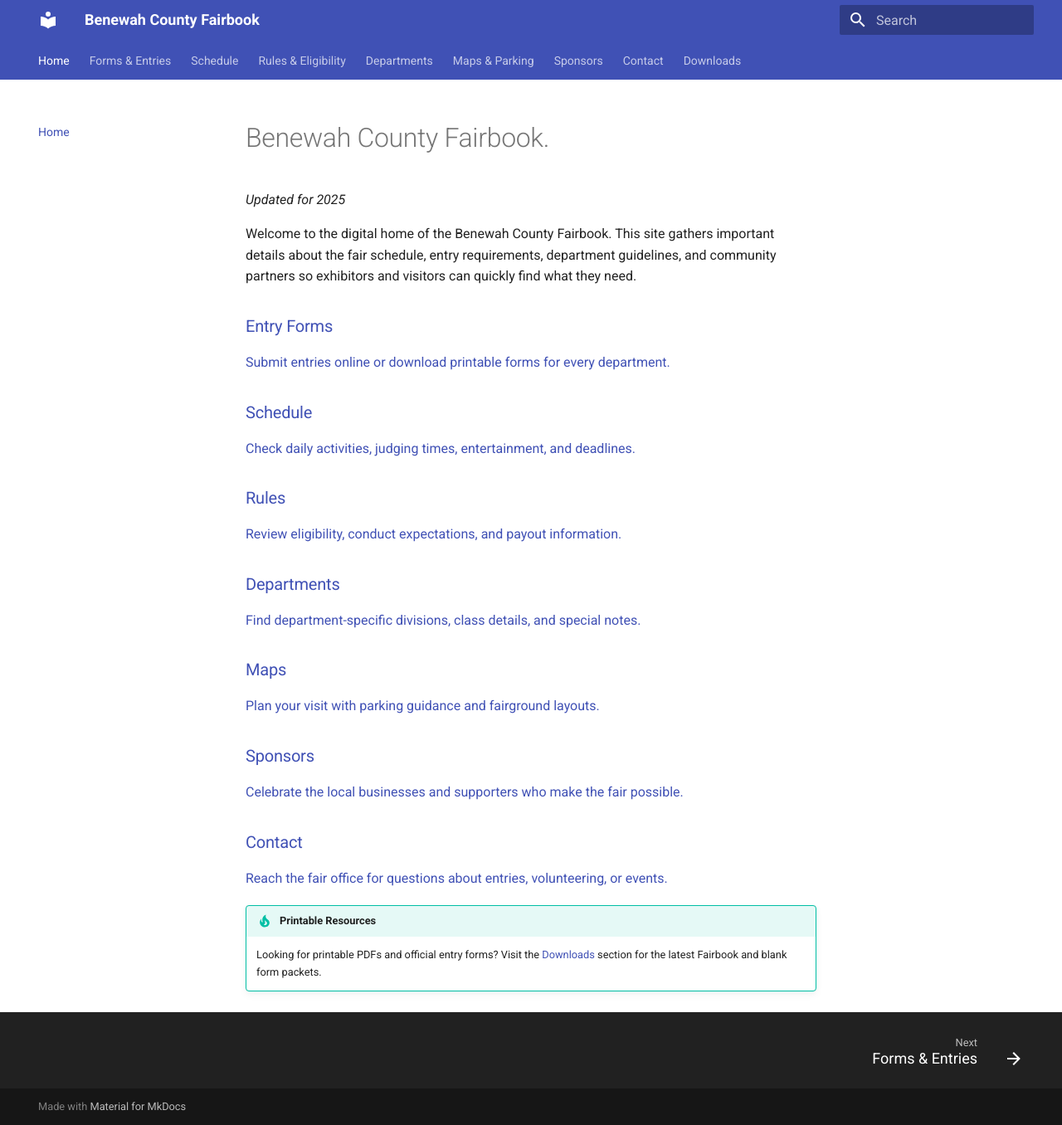
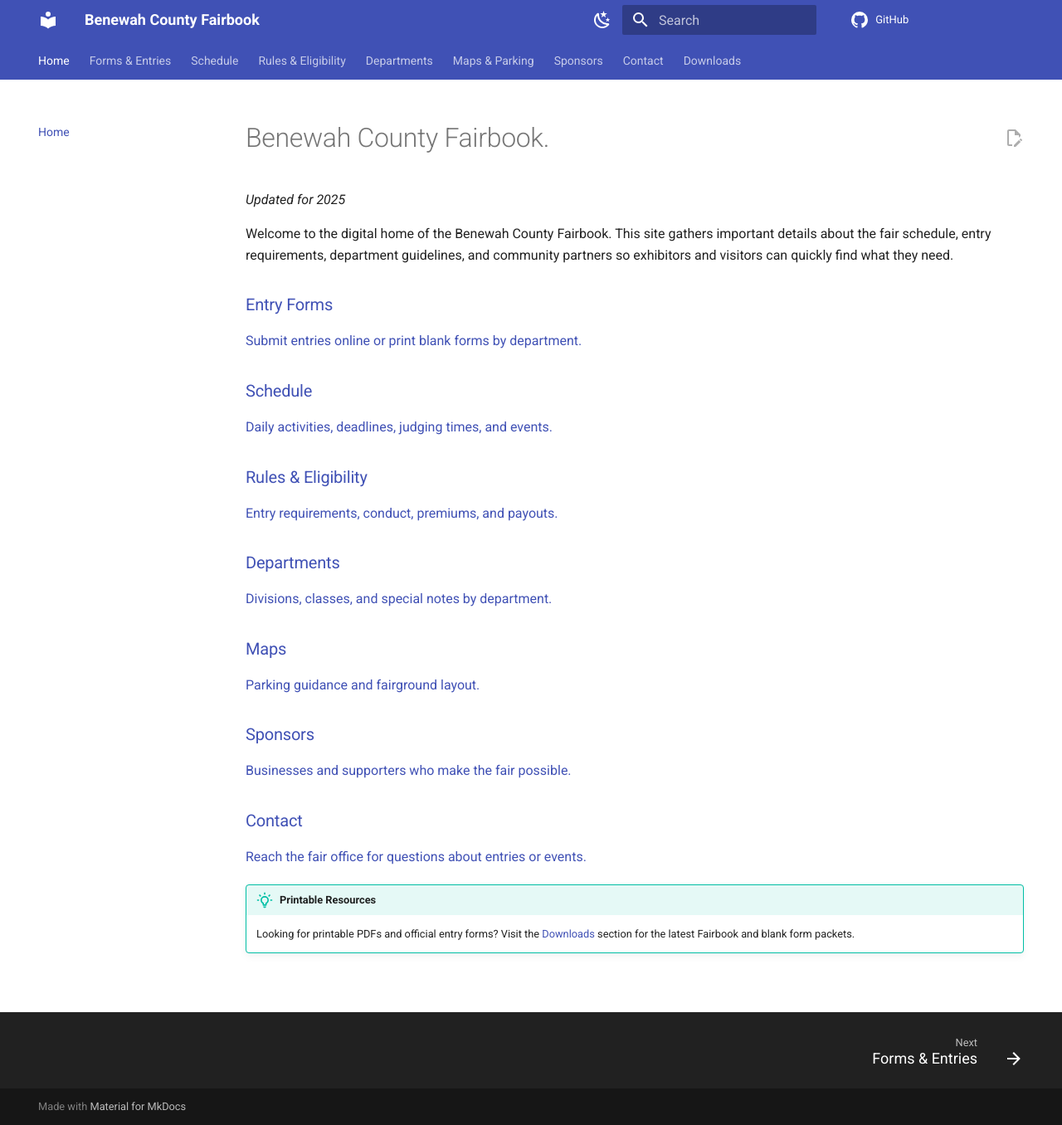
Before and after one commit to BenewahCountyFair/BenewahCountyFairBook, an MkDocs documentation site: the page built from docs/index.md, in a window 1280 px wide and 1356 px high. Shown: the whole window at 83% size. Built offline with MkDocs 1.6.1 and Material for MkDocs 9.7.7, drawn with Linux system fonts in a browser that asks for light colours; comment, search, counter and statistics services are not loaded.

```diff
--- a/docs/index.md
+++ b/docs/index.md
@@ -7,31 +7,31 @@ Welcome to the digital home of the Benewah County Fairbook. This site gathers im
 <div class="card-grid">
   <a class="card" href="forms/">
     <h3>Entry Forms</h3>
-    <p>Submit entries online or download printable forms for every department.</p>
+    <p>Submit entries online or print blank forms by department.</p>
   </a>
   <a class="card" href="schedule/">
     <h3>Schedule</h3>
-    <p>Check daily activities, judging times, entertainment, and deadlines.</p>
+    <p>Daily activities, deadlines, judging times, and events.</p>
   </a>
   <a class="card" href="rules/">
-    <h3>Rules</h3>
-    <p>Review eligibility, conduct expectations, and payout information.</p>
+    <h3>Rules &amp; Eligibility</h3>
+    <p>Entry requirements, conduct, premiums, and payouts.</p>
   </a>
   <a class="card" href="departments/">
     <h3>Departments</h3>
-    <p>Find department-specific divisions, class details, and special notes.</p>
+    <p>Divisions, classes, and special notes by department.</p>
   </a>
   <a class="card" href="maps/">
     <h3>Maps</h3>
-    <p>Plan your visit with parking guidance and fairground layouts.</p>
+    <p>Parking guidance and fairground layout.</p>
   </a>
   <a class="card" href="sponsors/">
     <h3>Sponsors</h3>
-    <p>Celebrate the local businesses and supporters who make the fair possible.</p>
+    <p>Businesses and supporters who make the fair possible.</p>
   </a>
   <a class="card" href="contact/">
     <h3>Contact</h3>
-    <p>Reach the fair office for questions about entries, volunteering, or events.</p>
+    <p>Reach the fair office for questions about entries or events.</p>
   </a>
 </div>
 
--- a/mkdocs.yml
+++ b/mkdocs.yml
@@ -31,12 +31,41 @@ nav:
 
 theme:
   name: material
+  icon:
+    repo: material/github
+    admonition:
+      note: material/information-outline
+      tip: material/lightbulb-on-outline
+      warning: material/alert-outline
+  palette:
+    - scheme: default
+      primary: indigo
+      accent: amber
+      toggle:
+        icon: material/weather-night
+        name: Switch to dark mode
+    - scheme: slate
+      primary: indigo
+      accent: amber
+      toggle:
+        icon: material/white-balance-sunny
+        name: Switch to light mode
   features:
     - navigation.tabs
     - navigation.sections
     - navigation.expand
     - navigation.footer
+    - navigation.top
+    - navigation.instant
+    - toc.integrate
+    - content.code.copy
+    - content.tabs.link
+    - content.action.edit
   language: en
+
+repo_url: https://github.com/BenewahCountyFair/fairbook
+edit_uri: edit/main/docs/
+
 extra_css:
   - overrides/styles.css
 
@@ -46,6 +75,9 @@ plugins:
 
 markdown_extensions:
   - admonition
+  - def_list
+  - attr_list
+  - tables
   - toc:
       permalink: true
   - pymdownx.details
```
Also changed, not shown: docs/departments/art.md (+1 -1 lines), docs/departments/flowers-and-horticulture.md (+6 -6 lines), docs/departments/sewing.md (+4 -4 lines), overrides/styles.css (+40 -11 lines).
